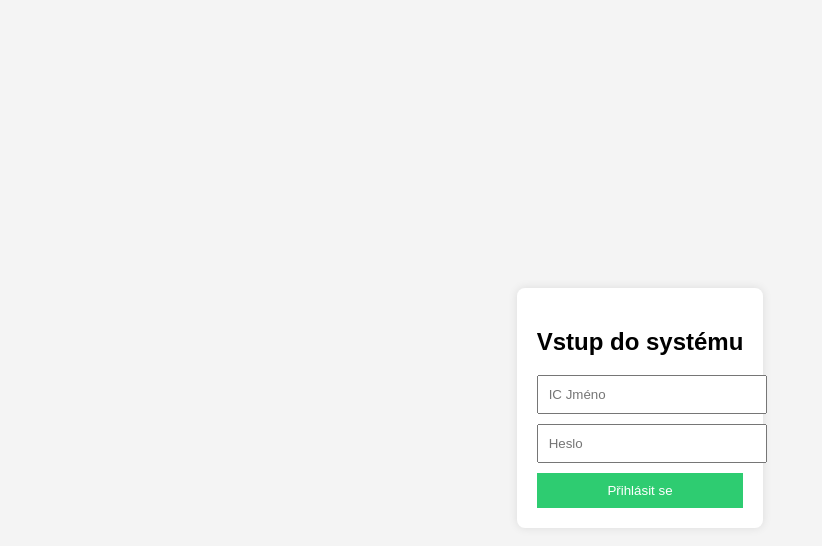
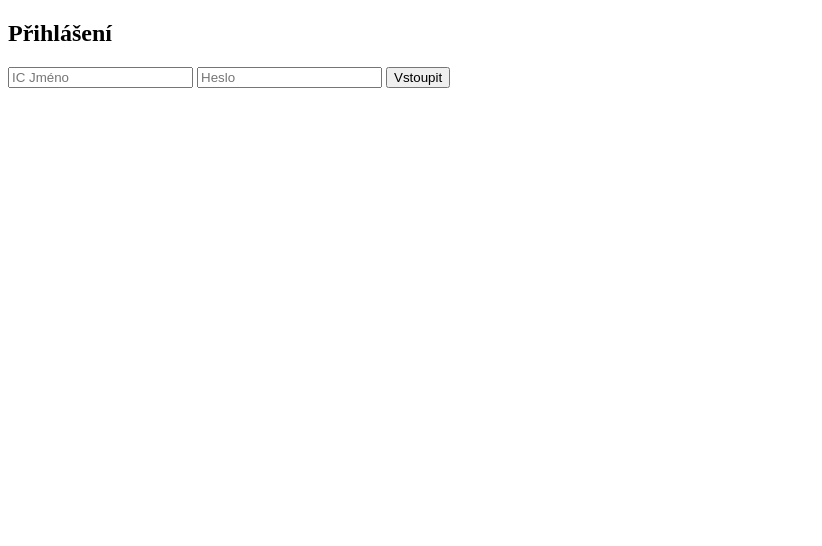
Before and after one commit to BCole2/LSSD-WEB, a website: page login.html in a window 1280 px wide. Shown: the whole page, without its empty margins (0-822 px from the left). Drawn offline with Linux system fonts and the light colour scheme.

Commit message:
Update login.html

```diff
--- a/login.html
+++ b/login.html
@@ -1,21 +1,14 @@
 <!DOCTYPE html>
-<html lang="cs">
+<html>
 <head>
-    <meta charset="UTF-8">
-    <title>Přihlášení do systému</title>
-    <style>
-        body { font-family: sans-serif; display: flex; justify-content: center; align-items: center; height: 100vh; background: #f4f4f4; }
-        form { background: white; padding: 20px; border-radius: 8px; box-shadow: 0 0 10px rgba(0,0,0,0.1); }
-        input { display: block; width: 100%; margin: 10px 0; padding: 10px; }
-        button { width: 100%; padding: 10px; background: #2ecc71; color: white; border: none; cursor: pointer; }
-    </style>
+    <title>Vstup do systému</title>
 </head>
 <body>
+    <h2>Přihlášení</h2>
     <form action="/login" method="POST">
-        <h2>Vstup do systému</h2>
         <input type="text" name="icName" placeholder="IC Jméno" required>
-        <input type="password" name="icName" placeholder="Heslo" required>
-        <button type="submit">Přihlásit se</button>
+        <input type="password" name="password" placeholder="Heslo" required>
+        <button type="submit">Vstoupit</button>
     </form>
 </body>
 </html>
```
